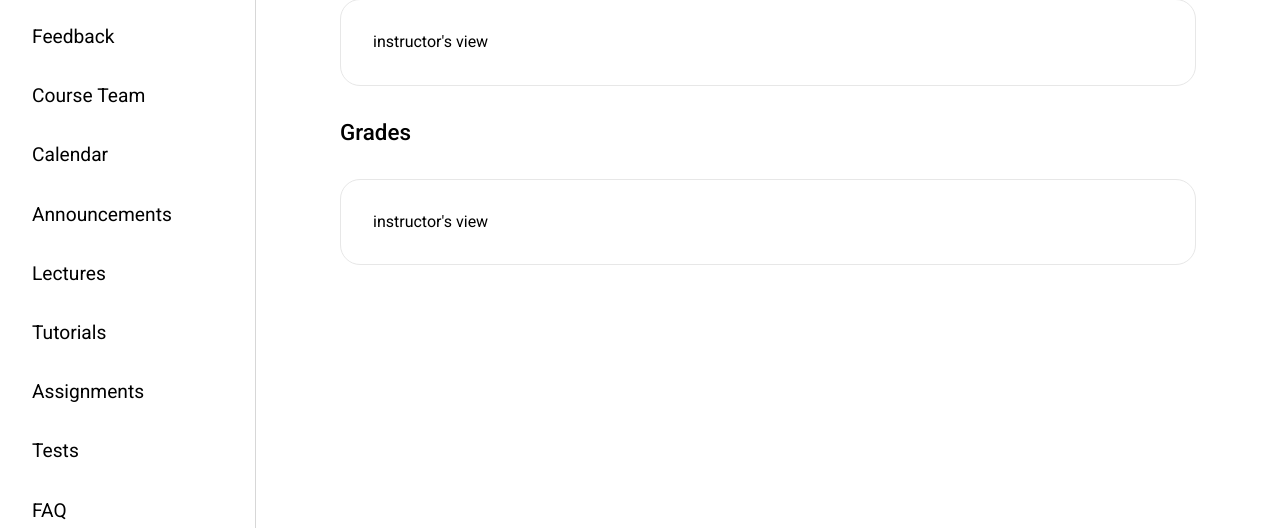
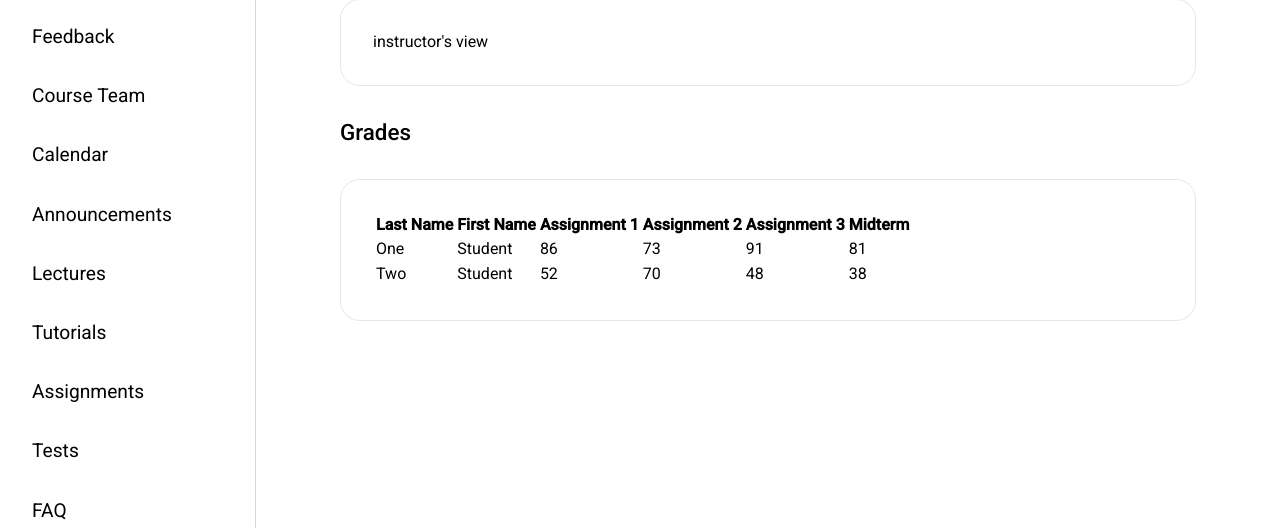
Before and after one commit to LiaWeng/CSCB20-Assignment3, a Flask app: template templates/grades_i.html in a window 1280 px wide. Shown: the part 169-697 px from the top of the page. Run offline with Flask 2, Linux system fonts and the light colour scheme; the template is opened without the code that fills it: values that come from a table or form of the project are taken from there, others are empty; a user stored in the database is signed in; data comes from the database, SQL or seed files in the repository.

Commit message:
show all student grades

```diff
--- a/templates/grades_i.html
+++ b/templates/grades_i.html
@@ -27,7 +27,26 @@
     <h1 class="page-title">Grades</h1>
 
     <div class="description">
-      instructor's view
+      <table class="grade-display">
+        <tr>
+          <th>Last Name</th>
+          <th>First Name</th>
+          <th>Assignment 1</th>
+          <th>Assignment 2</th>
+          <th>Assignment 3</th>
+          <th>Midterm</th>
+        </tr>
+        {% for student in students %}
+        <tr>
+          <td>{{student.last_name}}</td>
+          <td>{{student.first_name}}</td>
+          <td>{{student.a1}}</td>
+          <td>{{student.a2}}</td>
+          <td>{{student.a3}}</td>
+          <td>{{student.midterm}}</td>
+        </tr>
+        {% endfor%}
+      </table>
     </div>
   </div>
 
```
